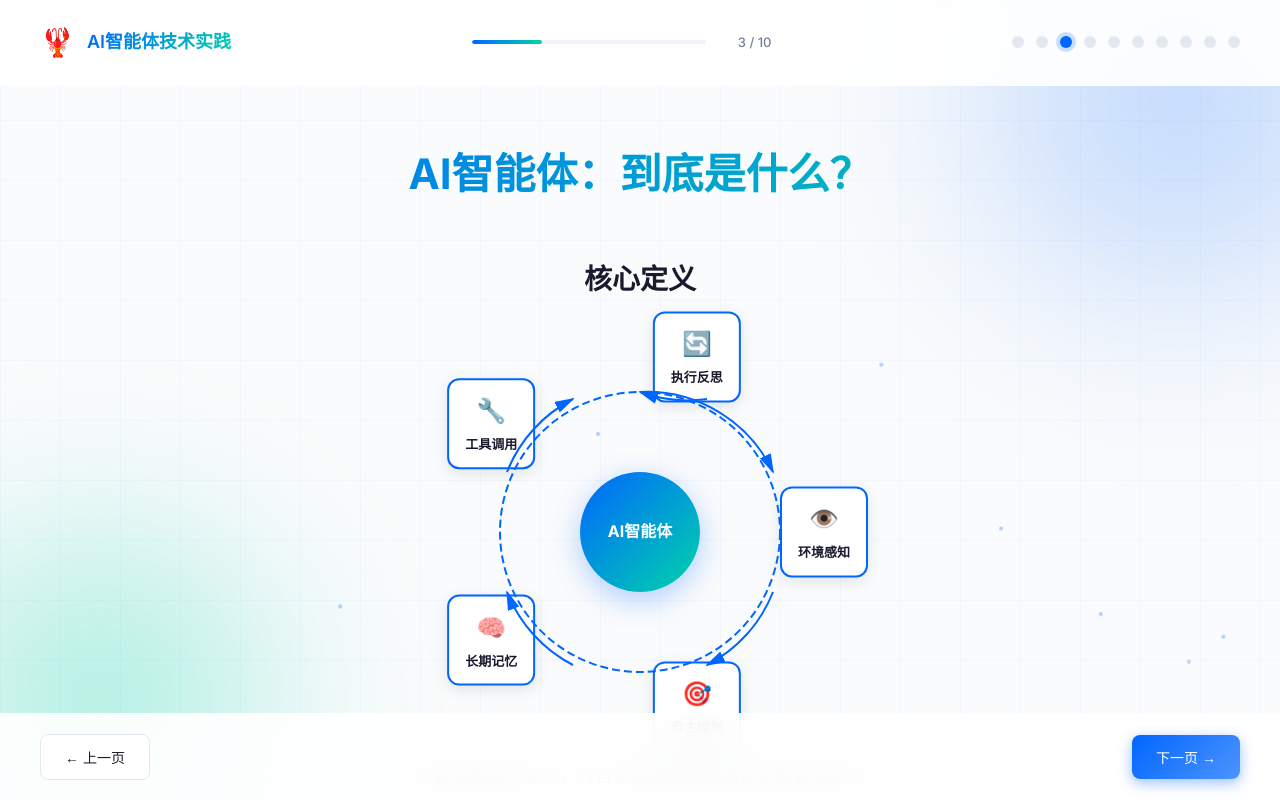
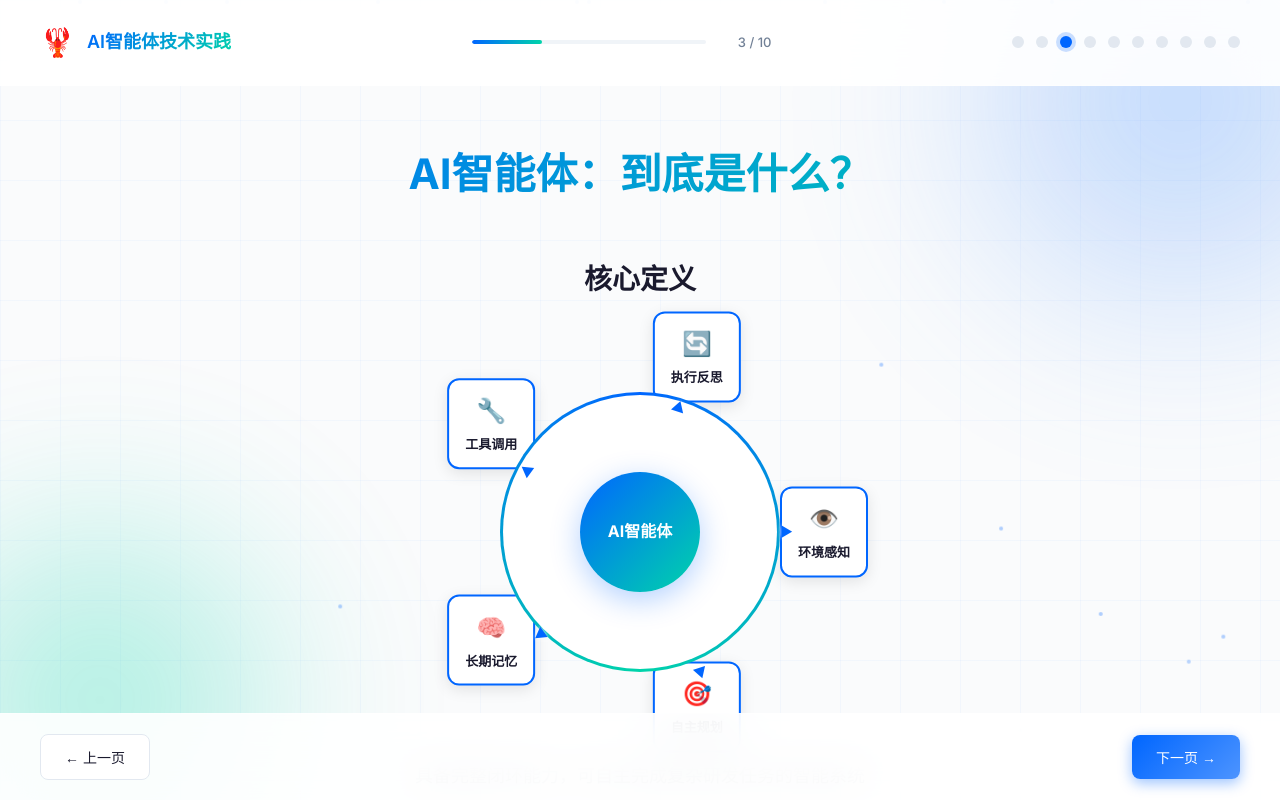
Before and after one commit to weixi5656/ai-agent-presentation, a Vue app: page /#/concept in a window 1280 px wide. Shown: the top 800 px of the page. Built offline with nearby package versions, Linux system fonts and the light colour scheme.

Commit message:
Fix cycle arrows: use gradient ring with triangle icons

```diff
--- a/src/views/ConceptView.vue
+++ b/src/views/ConceptView.vue
@@ -39,21 +39,14 @@
             <span class="node-text">执行反思</span>
           </div>
         </div>
-        <!-- 连接线 -->
-        <svg class="cycle-arrows" viewBox="0 0 400 400">
-          <defs>
-            <marker id="arrowhead" markerWidth="10" markerHeight="10" refX="9" refY="3" orient="auto">
-              <polygon points="0 0, 10 3, 0 6" fill="var(--primary)" />
-            </marker>
-          </defs>
-          <circle cx="200" cy="200" r="140" fill="none" stroke="var(--primary)" stroke-width="2" stroke-dasharray="8 4" />
-          <!-- 箭头 -->
-          <path d="M 200 60 A 140 140 0 0 1 333 140" fill="none" stroke="var(--primary)" stroke-width="2" marker-end="url(#arrowhead)" />
-          <path d="M 333 260 A 140 140 0 0 1 267 333" fill="none" stroke="var(--primary)" stroke-width="2" marker-end="url(#arrowhead)" />
-          <path d="M 133 333 A 140 140 0 0 1 67 260" fill="none" stroke="var(--primary)" stroke-width="2" marker-end="url(#arrowhead)" />
-          <path d="M 67 140 A 140 140 0 0 1 133 67" fill="none" stroke="var(--primary)" stroke-width="2" marker-end="url(#arrowhead)" />
-          <path d="M 267 67 A 140 140 0 0 1 200 60" fill="none" stroke="var(--primary)" stroke-width="2" marker-end="url(#arrowhead)" />
-        </svg>
+        <!-- 渐变圆环箭头 -->
+        <div class="cycle-ring">
+          <div class="ring-arrow" style="--rot: 0deg;">▶</div>
+          <div class="ring-arrow" style="--rot: 72deg;">▶</div>
+          <div class="ring-arrow" style="--rot: 144deg;">▶</div>
+          <div class="ring-arrow" style="--rot: 216deg;">▶</div>
+          <div class="ring-arrow" style="--rot: 288deg;">▶</div>
+        </div>
       </div>
       <p class="definition-desc">具备完整闭环能力，可自主完成复杂研发任务的智能系统</p>
     </div>
@@ -237,13 +230,27 @@
   white-space: nowrap;
 }
 
-.cycle-arrows {
+.cycle-ring {
   position: absolute;
-  top: 0;
-  left: 0;
-  width: 100%;
-  height: 100%;
-  pointer-events: none;
+  top: 50%;
+  left: 50%;
+  transform: translate(-50%, -50%);
+  width: 280px;
+  height: 280px;
+  border-radius: 50%;
+  border: 3px solid transparent;
+  background: linear-gradient(white, white) padding-box,
+              conic-gradient(from 0deg, var(--primary), var(--secondary), var(--primary)) border-box;
+}
+
+.ring-arrow {
+  position: absolute;
+  top: 50%;
+  left: 50%;
+  transform: rotate(var(--rot)) translateX(140px) translateY(-50%);
+  font-size: 14px;
+  color: var(--primary);
+  text-shadow: 0 0 4px white;
 }
 
 .definition-desc {
```
